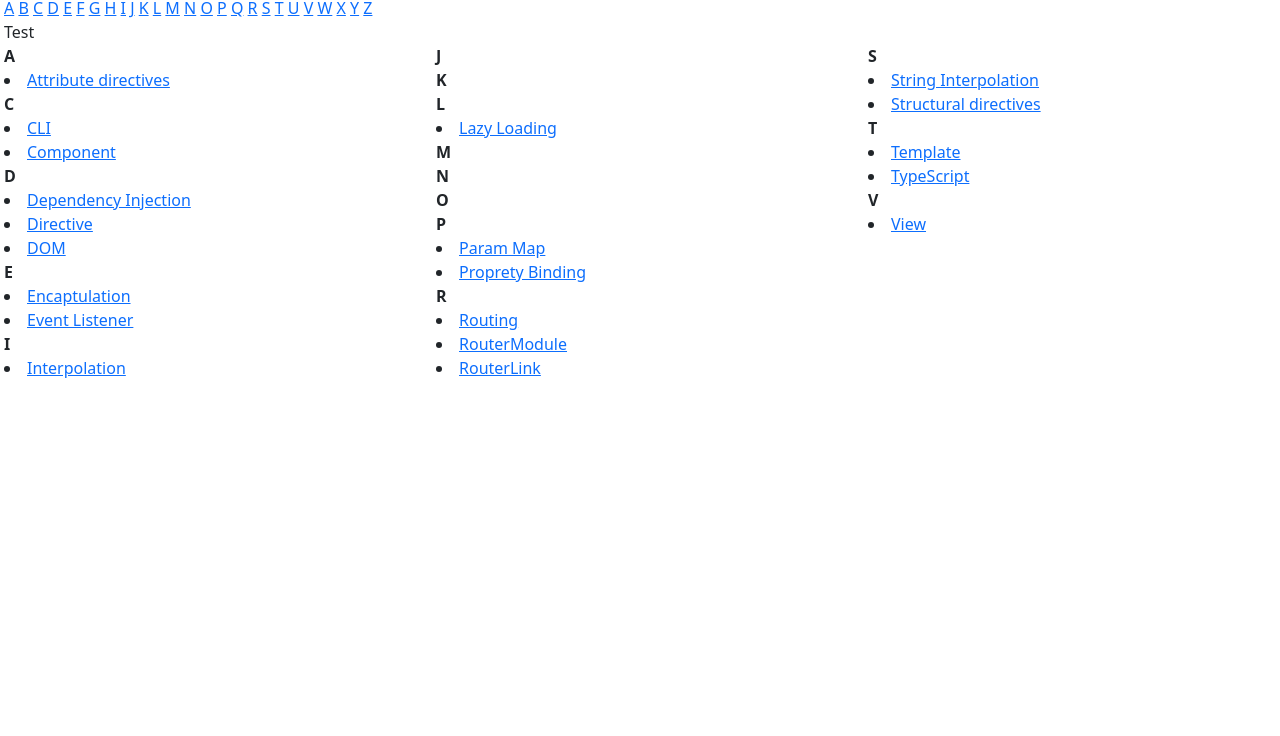
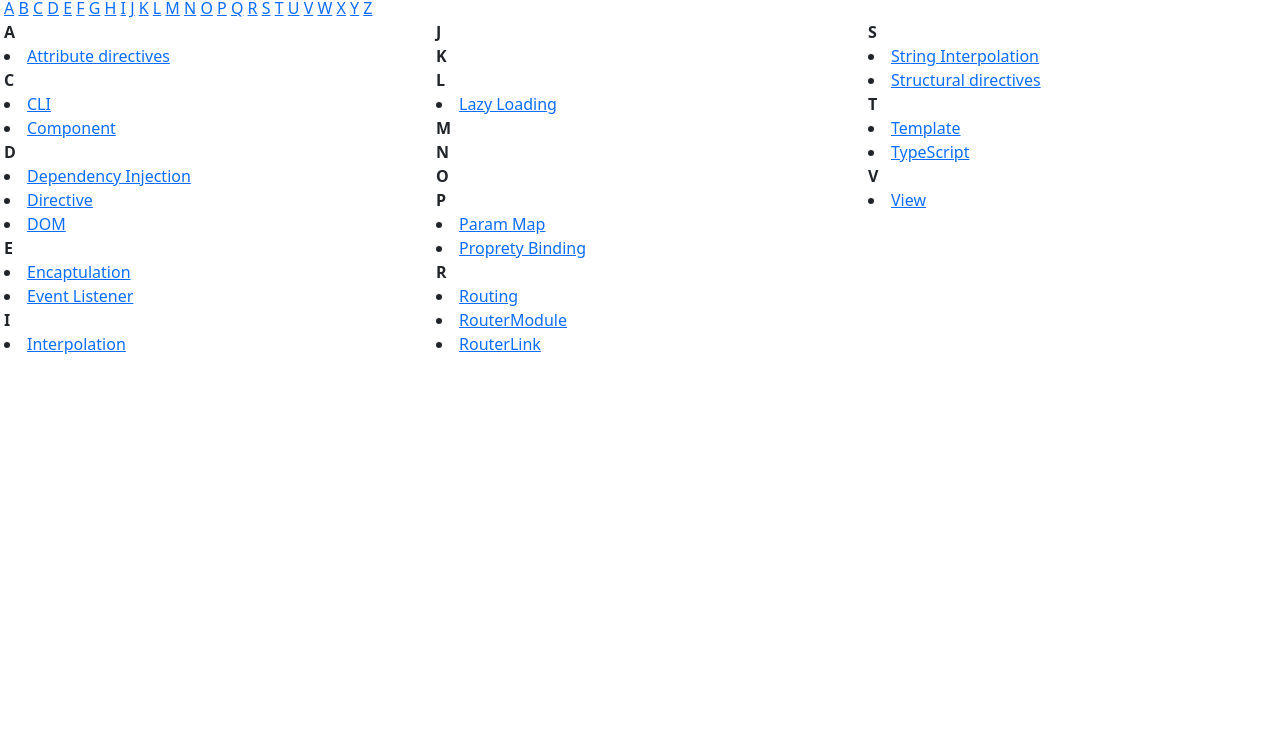
Before and after one commit to amritdhal/angular-glossary, a plain HTML site: page index.html in a window 1280 px wide. Shown: the part 64-800 px from the top of the page. Drawn offline with nearby package versions, Linux system fonts and the light colour scheme.

Commit message:
Modification

```diff
--- a/index.html
+++ b/index.html
@@ -43,8 +43,6 @@
         <a href="#Y">Y</a>
         <a href="#Z">Z</a>
       </div>
-
-      <div>Test</div>
 
       <div class="row">
         <div class="col-md-6 col-lg-4">
```
